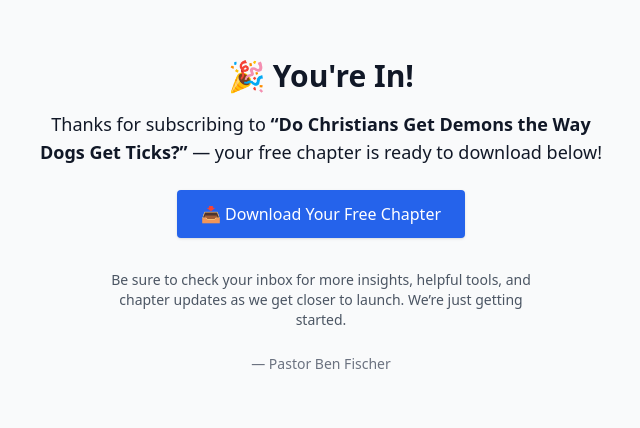
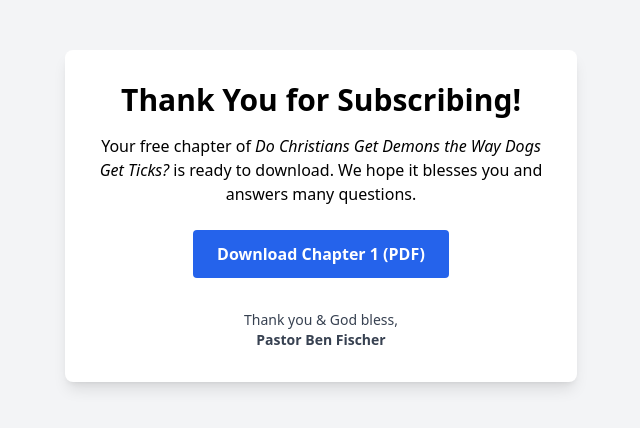
Before and after one commit to Jesus-change-me/demons-and-ticks-book, a plain HTML site: page thank-you.html in a window 1280 px wide. Shown: the part 184-612 px from the top of the page, without its empty margins (319-959 px from the left). Drawn offline with nearby package versions, Linux system fonts and the light colour scheme.

Commit message:
Update thank-you.html

```diff
--- a/thank-you.html
+++ b/thank-you.html
@@ -2,24 +2,17 @@
 <html lang="en">
 <head>
   <meta charset="UTF-8" />
-  <meta name="viewport" content="width=device-width, initial-scale=1.0"/>
-  <title>Thank You!</title>
+  <meta name="viewport" content="width=device-width, initial-scale=1.0" />
+  <title>Thank You - Free Chapter</title>
+  <!-- Tailwind CSS CDN -->
   <script src="https://cdn.tailwindcss.com"></script>
 </head>
-<body class="bg-gray-50 text-gray-900 font-sans">
-  <section class="min-h-screen flex flex-col items-center justify-center px-6 text-center">
-    <h1 class="text-3xl font-bold mb-4">🎉 You're In!</h1>
-    <p class="text-lg mb-6 max-w-xl">
-      Thanks for subscribing to <strong>“Do Christians Get Demons the Way Dogs Get Ticks?”</strong>
-      — your free chapter is ready to download below!
-    </p>
-    <a href="YOUR-DOWNLOAD-LINK-HERE.pdf" class="bg-blue-600 text-white px-6 py-3 rounded shadow hover:bg-blue-700 transition">
-      📥 Download Your Free Chapter
-    </a>
-    <p class="text-sm text-gray-600 mt-8 max-w-md">
-      Be sure to check your inbox for more insights, helpful tools, and chapter updates as we get closer to launch. We’re just getting started.
-    </p>
-    <p class="mt-6 text-gray-500 text-sm">— Pastor Ben Fischer</p>
-  </section>
+<body class="bg-gray-100 flex items-center justify-center min-h-screen">
+  <div class="bg-white shadow-lg rounded-lg p-8 m-4 max-w-lg text-center">
+    <h1 class="text-2xl md:text-3xl font-bold mb-4">Thank You for Subscribing!</h1>
+    <p class="mb-6">Your free chapter of <em>Do Christians Get Demons the Way Dogs Get Ticks?</em> is ready to download. We hope it blesses you and answers many questions.</p>
+    <a href="/Do Christians Get Demons The Way Dogs Get Ticks (Chapter 1).pdf" download class="inline-block bg-blue-600 text-white font-semibold py-3 px-6 rounded hover:bg-blue-700 transition-colors">Download Chapter 1 (PDF)</a>
+    <p class="mt-8 text-sm text-gray-700">Thank you &amp; God bless,<br><strong>Pastor Ben Fischer</strong></p>
+  </div>
 </body>
 </html>
```
